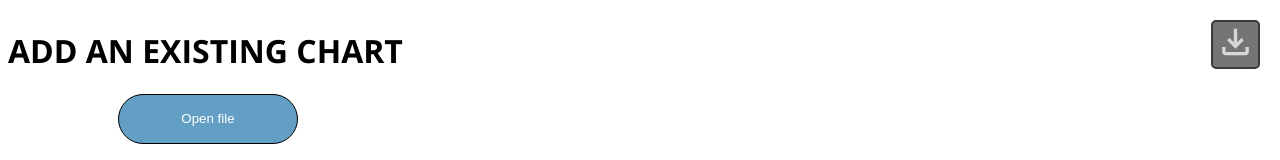
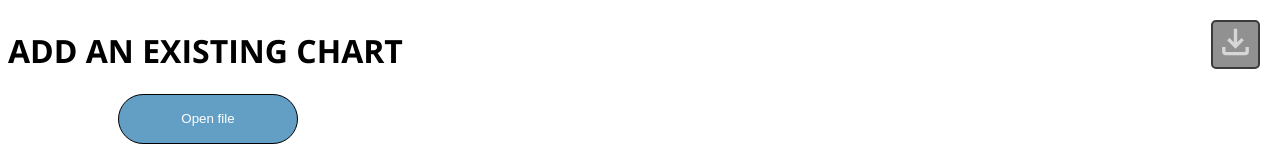
Before and after one commit to Dulme8556/digipalvelut-projekti, a SvelteKit app in the folder digipalvelut-projekti/: page / in a window 1280 px wide. In both pictures the pointer is over the element 1235 px from the left and 44 px from the top of the page. Shown: the top 160 px of the page. Built offline with nearby package versions, Linux system fonts and the light colour scheme; no server answers.

Commit message:
hover style added

```diff
--- a/digipalvelut-projekti/src/components/download-file.svelte
+++ b/digipalvelut-projekti/src/components/download-file.svelte
@@ -19,6 +19,10 @@
         right: 20px;
     }
 
+    .link__container:hover {
+        background-color: #919191;
+    }
+
     .download {
         width: 45px;
         height: 40px;
```
